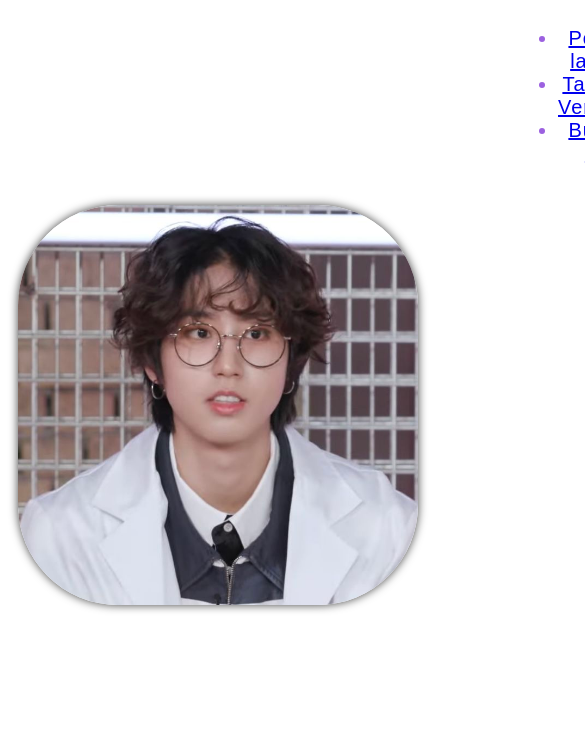
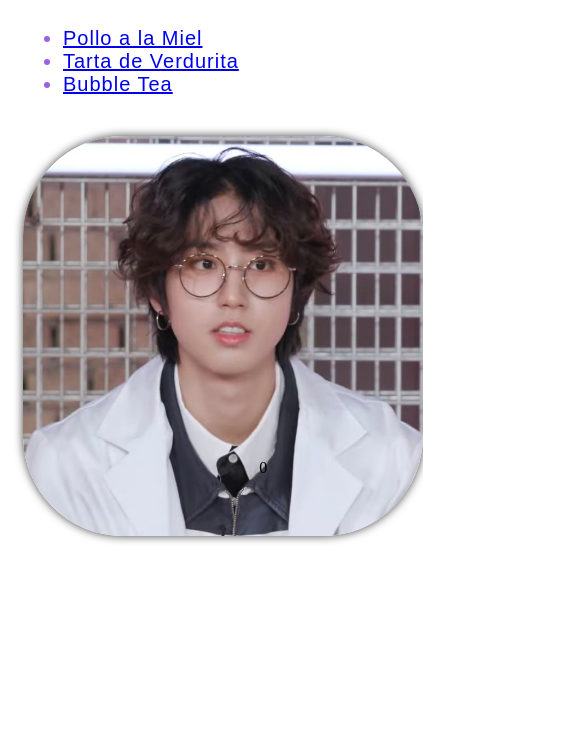
Before and after one commit to alexwercado/odin-recipes, a plain HTML site: page index.html in a window 390 px wide. Shown: the part 106-844 px from the top of the page, 585 px wide, since content can reach past the window. Drawn offline with Linux system fonts and the light colour scheme.

Commit message:
website looks horrible but i need to make it functional for smartphone

```diff
--- a/index.html
+++ b/index.html
@@ -16,6 +16,6 @@
         <li id="bubble-tea"><a href="recipes/bubble-tea.html">Bubble Tea</a></li>
     </ul>
     <img src="./recipes/images/han jisung.jpg" alt="Han Jisung" height="400" width="400" class="imagen">
-    <a href="https://ar.pinterest.com/pin/1033998395694655308/" class="image-button"></button>
+    <a href="https://ar.pinterest.com/pin/1033998395694655308/" class="image-button">0</button>
 </body>
 </html>
--- a/style.css
+++ b/style.css
@@ -1,4 +1,9 @@
 /* TITULO Y EFECTOS DEL TITULO */
+
+* {
+    align-items: center;
+}
+
 .titulo {
     box-sizing: border-boxs;
     font-family: "Raleway", sans-serif;
@@ -21,7 +26,7 @@
 
 /* COLORES LINKS Y ANIMACION */
 body {
-    text-align: center;
+    align-items: center;
 }
 
 .links {
@@ -30,7 +35,7 @@ body {
     color: rgb(156, 97, 224);
     letter-spacing: 1px;
     display: inline-block;
-    padding: 10px 550px;
+    padding: 10px 55px;
 }
 
 .links:hover {
@@ -40,7 +45,8 @@ body {
 /* IMAGEN */
 
 .imagen {
-    margin: 10px;
+    margin-top: 10px;
+    margin-left: 15px;
     border-radius: 100px;
     align-self: center;
     box-shadow: 0px 0px 10px 0px rgba(0, 0, 0, 0.75);
@@ -55,13 +61,15 @@ body {
 
 .image-button {
     position: absolute;
-    top: 59.3%;
-    left: 50.7%;
+    top: 68%;
+    left: 67.5%;
     transform: translate(-50%, -50%);
     padding: 10px 20px;
     background-color: rgba(0, 0, 0, 0);
-    color: white;
+    color: black    ;
     border: none;
     border-radius: 5px;
     cursor: pointer;
+    text-decoration: none;
+    text-align: center;
 }
```
